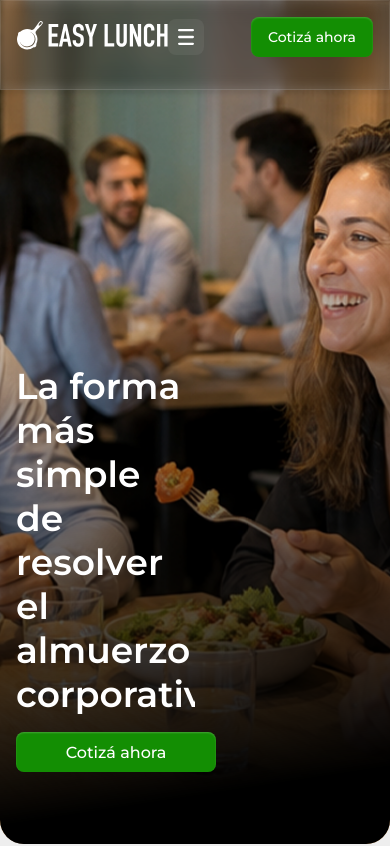
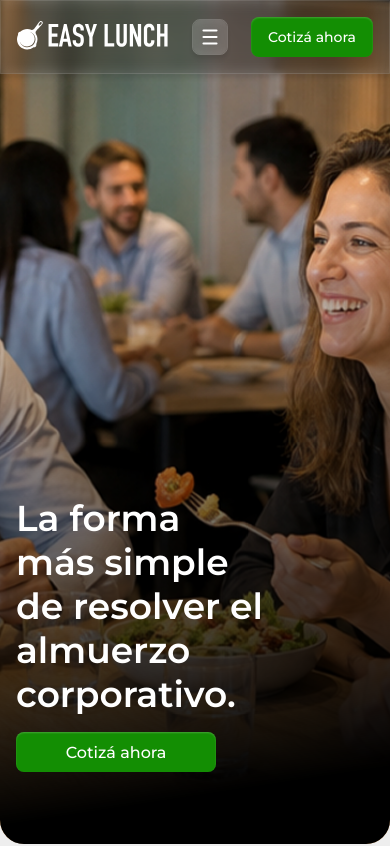
Before and after one commit to rromancastro/Easy-Lunch, a Next.js app: page / in a window 390 px wide. Shown: the top 846 px of the page. Built offline with nearby package versions, Linux system fonts and the light colour scheme.

Commit message:
corrijo mobile

```diff
--- a/app/components/FooterComponent.jsx
+++ b/app/components/FooterComponent.jsx
@@ -2,6 +2,9 @@ import Image from "next/image"
 import Link from "next/link"
 import { FaFacebook, FaInstagram } from "react-icons/fa"
 import { FaXTwitter } from "react-icons/fa6"
+
+const footerBackgroundItems = Array.from({ length: 8 })
+const footerBackgroundRows = Array.from({ length: 4 })
 
 export const FooterComponent = () => {
     return <footer id="footerComponent">
@@ -41,11 +44,15 @@ export const FooterComponent = () => {
         </p>
 
         <div id="footerBackground" aria-hidden="true">
-            {[0, 1, 2, 3].map((row) => (
+            {footerBackgroundRows.map((_, row) => (
                 <div className="footerBackgroundRow" key={row}>
                     <div className="footerBackgroundTrack">
-                        {[0, 1, 2, 3, 4, 5].map((item) => (
-                            <Image src="/footer.png" alt="footerBackground" width={1000} height={1000} key={item} />
+                        {[0, 1].map((sequence) => (
+                            <div className="footerBackgroundSequence" key={sequence}>
+                                {footerBackgroundItems.map((_, item) => (
+                                    <Image src="/footer.png" alt="" width={313} height={313} key={item} />
+                                ))}
+                            </div>
                         ))}
                     </div>
                 </div>
--- a/app/components/ImagenParallaxComponent.jsx
+++ b/app/components/ImagenParallaxComponent.jsx
@@ -1,6 +1,8 @@
 "use client";
 
-import { useEffect, useRef } from "react";
+import { useCallback, useEffect, useRef } from "react";
+import { usePathname } from "next/navigation";
+import { useLenis } from "lenis/react";
 
 const clamp = (value, min, max) => Math.min(Math.max(value, min), max);
 
@@ -11,10 +13,19 @@ export const ImagenParallaxComponent = ({
     className = "",
     intensidad = 1,
 }) => {
+    const pathname = usePathname();
     const containerRef = useRef(null);
     const isInViewRef = useRef(false);
     const frameRef = useRef(null);
     const pointerRef = useRef({ x: 0, y: 0 });
+    const requestUpdateRef = useRef(null);
+
+    useLenis(
+        useCallback(() => {
+            requestUpdateRef.current?.();
+        }, []),
+        [],
+    );
 
     useEffect(() => {
         const container = containerRef.current;
@@ -42,13 +53,13 @@ export const ImagenParallaxComponent = ({
             const rect = container.getBoundingClientRect();
             const viewportHeight = window.innerHeight || document.documentElement.clientHeight;
             const progress = clamp((viewportHeight - rect.top) / (viewportHeight + rect.height), 0, 1) - 0.5;
-            const parallaxY = progress * -56 * intensidad;
+            const parallaxY = progress * -56 * 1.8;
             const pointerX = pointerRef.current.x;
             const pointerY = pointerRef.current.y;
 
             container.style.setProperty("--parallax-y", `${parallaxY}px`);
-            container.style.setProperty("--rotate-x", `${pointerY * -8 * intensidad}deg`);
-            container.style.setProperty("--rotate-y", `${pointerX * 8 * intensidad}deg`);
+            container.style.setProperty("--rotate-x", `${pointerY * -8 * 1.8}deg`);
+            container.style.setProperty("--rotate-y", `${pointerX * 8 * 1.8}deg`);
         };
 
         const requestUpdate = () => {
@@ -58,6 +69,8 @@ export const ImagenParallaxComponent = ({
 
             frameRef.current = window.requestAnimationFrame(updatePerspective);
         };
+
+        requestUpdateRef.current = requestUpdate;
 
         const handlePointerMove = (event) => {
             const rect = container.getBoundingClientRect();
@@ -83,6 +96,7 @@ export const ImagenParallaxComponent = ({
 
         observer.observe(container);
         requestUpdate();
+        const routeUpdateTimeout = window.setTimeout(requestUpdate, 0);
 
         window.addEventListener("scroll", requestUpdate, { passive: true });
         window.addEventListener("resize", requestUpdate);
@@ -90,17 +104,22 @@ export const ImagenParallaxComponent = ({
         container.addEventListener("pointerleave", handlePointerLeave);
 
         return () => {
+            window.clearTimeout(routeUpdateTimeout);
             observer.disconnect();
             window.removeEventListener("scroll", requestUpdate);
             window.removeEventListener("resize", requestUpdate);
             container.removeEventListener("pointermove", handlePointerMove);
             container.removeEventListener("pointerleave", handlePointerLeave);
 
+            if (requestUpdateRef.current === requestUpdate) {
+                requestUpdateRef.current = null;
+            }
+
             if (frameRef.current) {
                 window.cancelAnimationFrame(frameRef.current);
             }
         };
-    }, [intensidad]);
+    }, [1.8, pathname]);
 
     return <div className={`imagenParallaxComponent ${className}`.trim()} ref={containerRef}>
         <img src={src || rutaImagen} alt={alt} />
--- a/app/globals.css
+++ b/app/globals.css
@@ -173,12 +173,14 @@
 }
 
 #footerBackground {
+  --footer-background-gap: 48px;
+  --footer-background-duration: 90s;
   position: absolute;
   inset: 0;
   z-index: 0;
   display: flex;
   flex-direction: column;
-  gap: 48px;
+  gap: var(--footer-background-gap);
   justify-content: center;
   overflow: hidden;
   pointer-events: none;
@@ -190,11 +192,19 @@
 
 .footerBackgroundTrack {
   display: flex;
-  gap: 48px;
+  gap: var(--footer-background-gap);
   width: max-content;
-  animation: footerBackgroundMarqueeLeft 90s linear infinite;
-}
-.footerBackgroundTrack img {
+  animation: footerBackgroundMarqueeLeft var(--footer-background-duration) linear infinite;
+  transform: translate3d(0, 0, 0);
+  will-change: transform;
+}
+
+.footerBackgroundSequence {
+  display: flex;
+  gap: var(--footer-background-gap);
+  flex: 0 0 auto;
+}
+.footerBackgroundSequence img {
   height: 313px;
   width: auto;
   object-fit: contain;
@@ -207,18 +217,18 @@
 
 @keyframes footerBackgroundMarqueeLeft {
   from {
-    transform: translateX(0);
+    transform: translate3d(0, 0, 0);
   }
   to {
-    transform: translateX(calc(-50% - 24px));
+    transform: translate3d(calc(-50% - var(--footer-background-gap) / 2), 0, 0);
   }
 }
 @keyframes footerBackgroundMarqueeRight {
   from {
-    transform: translateX(calc(-50% - 24px));
+    transform: translate3d(calc(-50% - var(--footer-background-gap) / 2), 0, 0);
   }
   to {
-    transform: translateX(0);
+    transform: translate3d(0, 0, 0);
   }
 }
 @media (max-width: 1024px) {
@@ -260,10 +270,11 @@
   #footerComponent > p {
     font-size: 16px;
   }
-  .footerBackgroundTrack {
-    gap: 14px;
-  }
-  .footerBackgroundTrack img {
+  #footerBackground {
+    --footer-background-gap: 14px;
+    --footer-background-duration: 42s;
+  }
+  .footerBackgroundSequence img {
     height: 213px;
   }
 }
@@ -310,7 +321,11 @@ header > a:hover {
     padding-bottom: 72px;
     gap: 16px;
   }
-  header > a, header .verMasButton {
+  header > h1 {
+    width: 70%;
+  }
+  header > a,
+  header .verMasButton {
     margin-top: 16px;
   }
 }
@@ -337,6 +352,7 @@ header > a:hover {
   top: 0;
   left: 0;
   width: 100%;
+  padding: 16px;
   height: 100vh;
   background-color: rgba(0, 0, 0, 0.4);
   -webkit-backdrop-filter: blur(5px);
@@ -539,7 +555,7 @@ header > a:hover {
 @media (max-width: 769px) {
   #navbarComponent {
     flex-wrap: wrap;
-    row-gap: 16px;
+    row-gap: 0px;
   }
   #navbarComponent > a {
     order: 1;
@@ -547,8 +563,14 @@ header > a:hover {
   #navbarComponent > div {
     display: contents;
   }
+  #navbarComponent > div button {
+    margin-left: 0px;
+  }
   #navbarComponent > div .navbarMenuButton {
+    box-shadow: 0px 4px 4px 0px rgba(0, 0, 0, 0.1019607843), 14px 0px 14px 0px rgba(255, 255, 255, 0.1019607843) inset, -14px 0px 14px 0px rgba(255, 255, 255, 0.1019607843) inset;
     order: 2;
+    border-radius: 8px;
+    border: 1px solid rgba(255, 255, 255, 0.2);
     display: flex;
     align-items: center;
     justify-content: center;
@@ -560,28 +582,30 @@ header > a:hover {
   }
   #navbarComponent > div .cotizaComponent {
     order: 3;
-    margin-left: auto;
+    margin-left: 0px !important;
   }
   #navbarComponent > div .navbarLinks {
     order: 4;
     width: 100%;
     display: flex;
+    align-items: flex-end;
     justify-content: space-between;
     gap: clamp(24px, 8vw, 48px);
     max-height: 0;
     opacity: 0;
     overflow: hidden;
     pointer-events: none;
-    transition: max-height 0.28s ease, opacity 0.22s ease;
+    transition: max-height 0.28s ease, opacity 0.22s ease, padding-top 0.28s ease;
   }
   #navbarComponent > div .navbarLinks a {
-    font-size: 24px;
+    font-size: 14px;
     white-space: nowrap;
   }
   #navbarComponent.is-open > div .navbarLinks {
-    max-height: 40px;
+    max-height: 90px;
     opacity: 1;
     pointer-events: auto;
+    padding-top: 16px;
   }
   #navbarComponent.is-open > div .navbarLinks a {
     font-size: 14px;
--- a/app/sass/components/_cotizaComponent.scss
+++ b/app/sass/components/_cotizaComponent.scss
@@ -24,6 +24,7 @@
     top: 0;
     left: 0;
     width: 100%;
+    padding: 16px;
     height: 100vh;
     background-color: #00000066;
     -webkit-backdrop-filter: blur(5px);
--- a/app/sass/components/_footerComponent.scss
+++ b/app/sass/components/_footerComponent.scss
@@ -109,12 +109,14 @@
 }
 
 #footerBackground {
+    --footer-background-gap: 48px;
+    --footer-background-duration: 90s;
     position: absolute;
     inset: 0;
     z-index: 0;
     display: flex;
     flex-direction: column;
-    gap: 48px;
+    gap: var(--footer-background-gap);
     justify-content: center;
     overflow: hidden;
     pointer-events: none;
@@ -126,9 +128,17 @@
 
 .footerBackgroundTrack {
     display: flex;
-    gap: 48px;
+    gap: var(--footer-background-gap);
     width: max-content;
-    animation: footerBackgroundMarqueeLeft 90s linear infinite;
+    animation: footerBackgroundMarqueeLeft var(--footer-background-duration) linear infinite;
+    transform: translate3d(0, 0, 0);
+    will-change: transform;
+}
+
+.footerBackgroundSequence {
+    display: flex;
+    gap: var(--footer-background-gap);
+    flex: 0 0 auto;
 
     img {
         height: 313px;
@@ -146,21 +156,21 @@
 
 @keyframes footerBackgroundMarqueeLeft {
     from {
-        transform: translateX(0);
+        transform: translate3d(0, 0, 0);
     }
 
     to {
-        transform: translateX(calc(-50% - 24px));
+        transform: translate3d(calc(-50% - (var(--footer-background-gap) / 2)), 0, 0);
     }
 }
 
 @keyframes footerBackgroundMarqueeRight {
     from {
-        transform: translateX(calc(-50% - 24px));
+        transform: translate3d(calc(-50% - (var(--footer-background-gap) / 2)), 0, 0);
     }
 
     to {
-        transform: translateX(0);
+        transform: translate3d(0, 0, 0);
     }
 }
 
@@ -215,8 +225,12 @@
         }
     }
 
-    .footerBackgroundTrack {
-        gap: 14px;
+    #footerBackground {
+        --footer-background-gap: 14px;
+        --footer-background-duration: 42s;
+    }
+
+    .footerBackgroundSequence {
         img {
             height: 213px;
         }
--- a/app/sass/components/_headerComponent.scss
+++ b/app/sass/components/_headerComponent.scss
@@ -15,6 +15,7 @@ header {
     >h1 {
         width: 50%;
     }
+
     p {
         max-width: 460px;
     }
@@ -45,7 +46,12 @@ header {
         padding-bottom: 72px;
         gap: 16px;
 
-        >a, .verMasButton {
+        >h1 {
+            width: 70%;
+        }
+
+        >a,
+        .verMasButton {
             margin-top: 16px;
         }
     }
--- a/app/sass/components/_navbarComponent.scss
+++ b/app/sass/components/_navbarComponent.scss
@@ -76,7 +76,7 @@
 @media (max-width: 769px) {
     #navbarComponent {
         flex-wrap: wrap;
-        row-gap: 16px;
+        row-gap: 0px;
 
         >a {
             order: 1;
@@ -85,8 +85,15 @@
         >div {
             display: contents;
 
+            button {
+                margin-left: 0px;
+            }
+
             .navbarMenuButton {
+    box-shadow: 0px 4px 4px 0px #0000001A, 14px 0px 14px 0px #ffffff1a inset, -14px 0px 14px 0px #ffffff1a inset;
                 order: 2;
+                border-radius: 8px;
+                border: 1px solid #FFFFFF33;
                 display: flex;
                 align-items: center;
                 justify-content: center;
@@ -99,23 +106,24 @@
 
             .cotizaComponent {
                 order: 3;
-                margin-left: auto;
+                margin-left: 0px !important;
             }
 
             .navbarLinks {
                 order: 4;
                 width: 100%;
                 display: flex;
+                align-items: flex-end;
                 justify-content: space-between;
                 gap: clamp(24px, 8vw, 48px);
                 max-height: 0;
                 opacity: 0;
                 overflow: hidden;
                 pointer-events: none;
-                transition: max-height .28s ease, opacity .22s ease;
+                transition: max-height .28s ease, opacity .22s ease, padding-top .28s ease;
 
                 a {
-                    font-size: 24px;
+                    font-size: 14px;
                     white-space: nowrap;
                 }
             }
@@ -124,9 +132,10 @@
         &.is-open {
             >div {
                 .navbarLinks {
-                    max-height: 40px;
+                    max-height: 90px;
                     opacity: 1;
                     pointer-events: auto;
+                    padding-top: 16px;
                     a {
                         font-size: 14px;
                     }
--- a/app/sections/servicios/ServiciosSecondSection.jsx
+++ b/app/sections/servicios/ServiciosSecondSection.jsx
@@ -140,19 +140,19 @@ export const ServiciosSecondSection = () => {
             <div>
                 <p>
                     ¿Puedo elegir qué días se aplica el beneficio?
-                    <span>Sí, ofrecemos soluciones gastronómicas para todo tipo de empresas, desde multinacionales hasta oficinas. El pedido mínimo es a partir de 25 viandas por día. Recordá que NO vendemos a consumidores finales.</span>
+                    <span>Sí, podés definir días fijos, días rotativos o combinaciones distintas por empleado.</span>
                 </p>
                 <p>
                     ¿El descuento es un monto fijo o un porcentaje?
-                    <span>¿El descuento es un monto fijo o un porcentaje?</span>
+                    <span>Ambas opciones están disponibles, configurables por empresa.</span>
                 </p>
                 <p>
                     ¿Puedo dar distinta cantidad de días a cada empleado?
-                    <span>¿Puedo dar distinta cantidad de días a cada empleado?</span>
+                    <span>Sí, la cantidad de días semanales es 100% configurable por perfil.</span>
                 </p>
                 <p>
                     ¿Se puede adicionar postres o bebidas?
-                    <span>¿Se puede adicionar postres o bebidas?</span>
+                    <span>Cada empresa puede elegir si ofrecer los adicionales de postre y bebida a sus colaboradores.</span>
                 </p>
             </div>
         </article>
```
Also changed, not shown: 1 other file (tests, documents, lock files or other folders).
